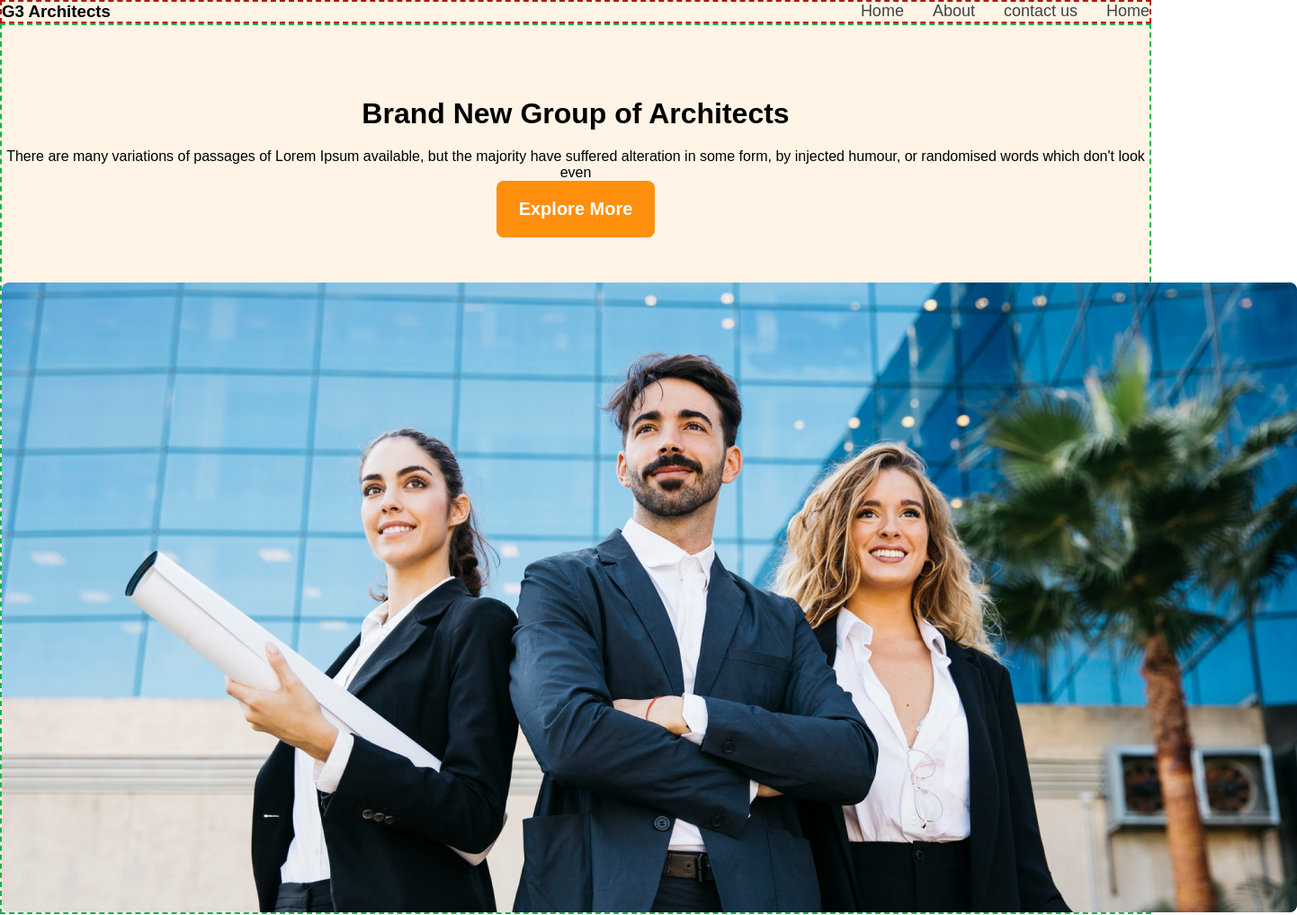
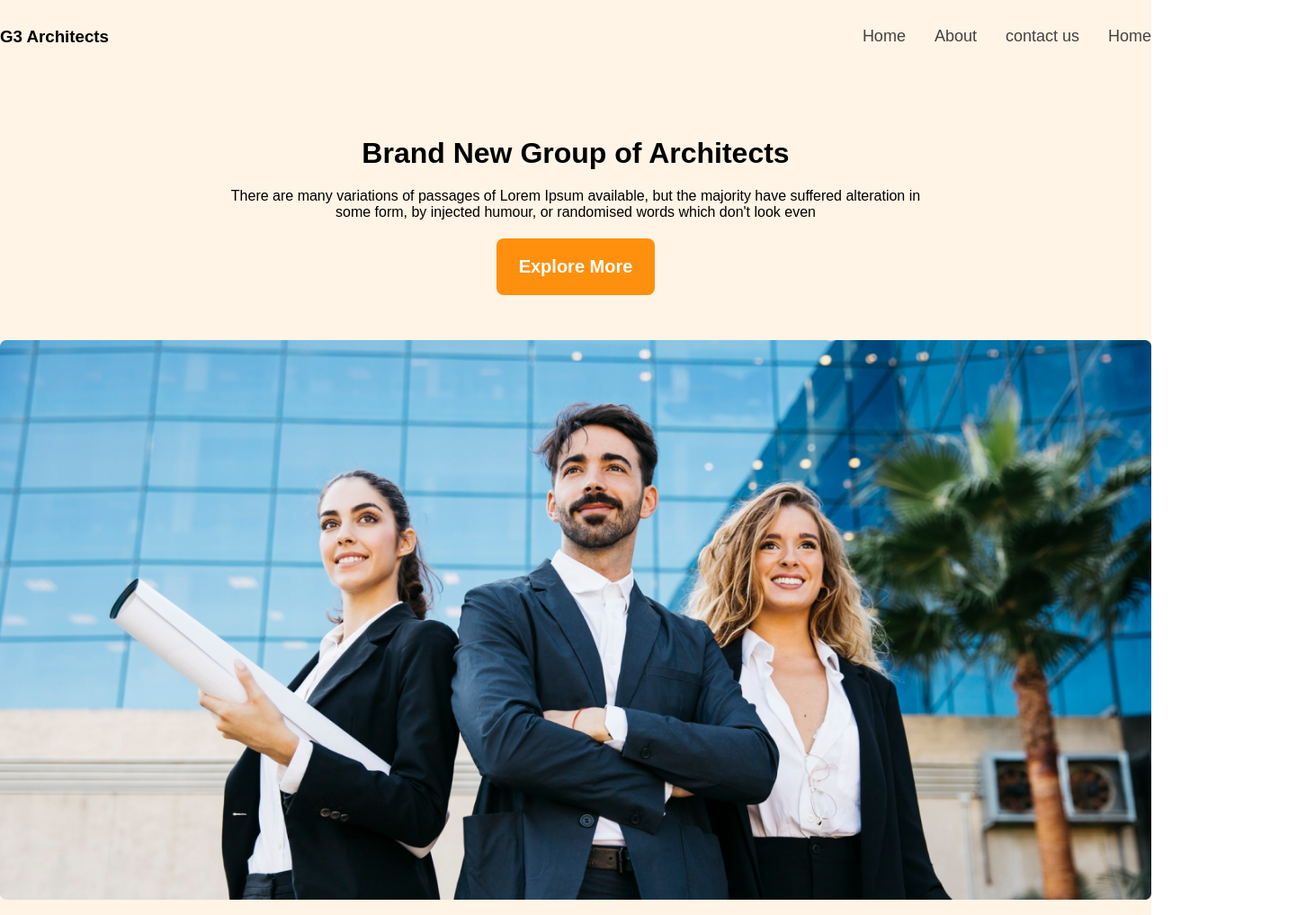
Before and after one commit to Mehedi7242/g3-architect-mehedi, a plain HTML site: page index.html in a window 1280 px wide. Shown: the top 1017 px of the page at 90% size, 1442 px wide, since content can reach past the window. Drawn offline with Linux system fonts and the light colour scheme.

Commit message:
doing banner section

```diff
--- a/index.html
+++ b/index.html
@@ -29,13 +29,8 @@
                 <button class="explore-more-btn orange-1">Explore More</button>
             </div>
 
-
-            <div class="banner-img ">
-                <img src="images/banner.png" alt="">
-            </div>
-
+            <img class="banner-img" src="images/banner.png" alt="">
         </div>
-
 
     </header>
 
--- a/style.css
+++ b/style.css
@@ -107,7 +107,9 @@
     margin:0px auto;
     display:flex;
     justify-content:space-between;
-    border: dashed 2px rgb(181, 18, 18);
+
+    padding-top: 30px;
+
 
 
 }
@@ -127,7 +129,7 @@
 }
 
 .banner-title{
-    margin-bottom: 20px;
+    margin-top:20px;
 }
 
 .banner{
@@ -137,7 +139,23 @@
     display:flex;
     justify-content: center;
     flex-direction: column;
-    border: dashed 2px rgb(18, 181, 75);
     text-align: center;
 
 }
+
+.banner-paragraph{
+    margin:20px 20%;
+}
+
+.banner-img{
+    margin-bottom: 40px;
+    width: 100%;
+}
+
+/* responsive media query */
+
+@media screen and (max-width:576px) {
+    .navbar,.nav-links{
+        flex-direction: column;
+    }
+}
```
